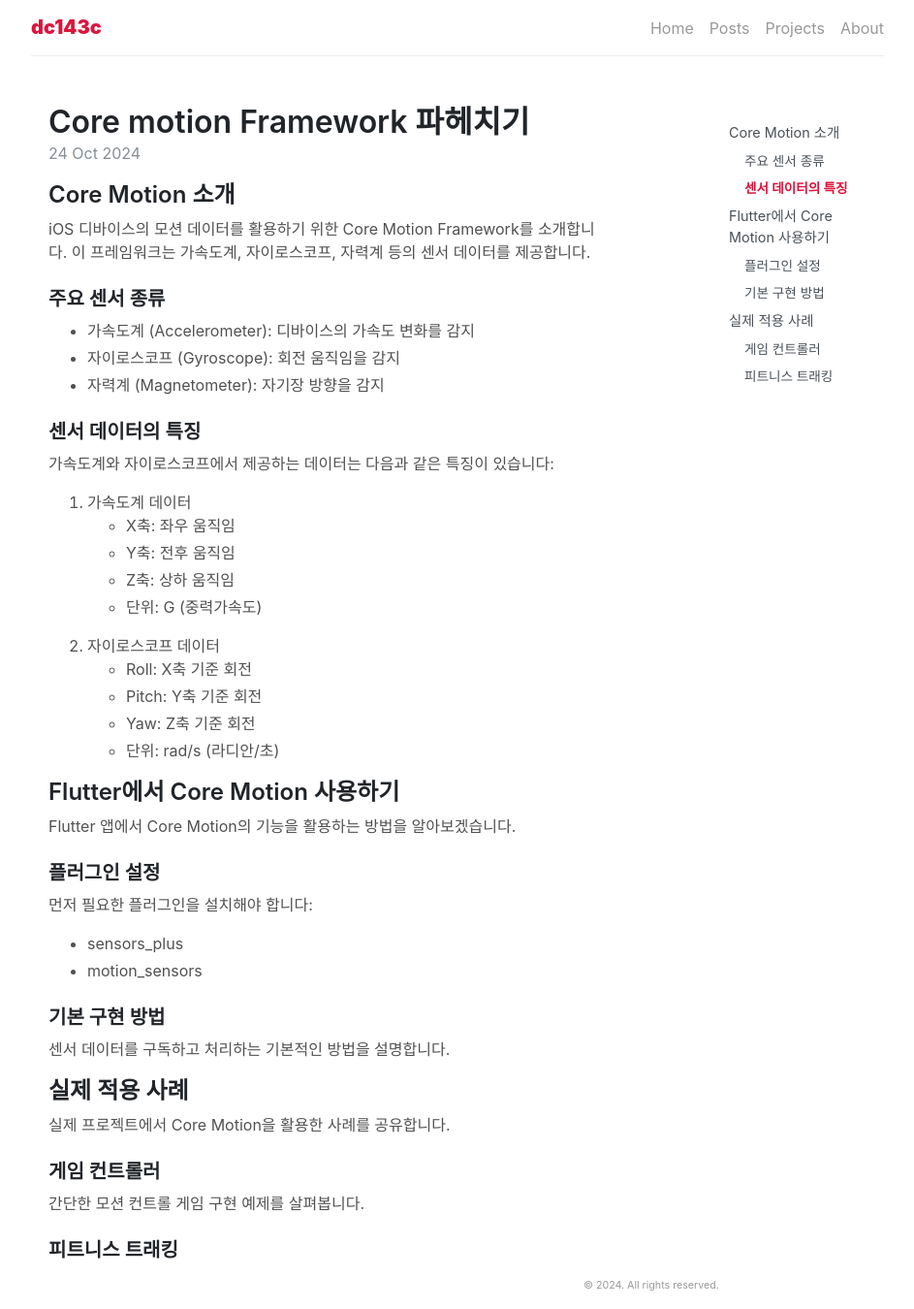
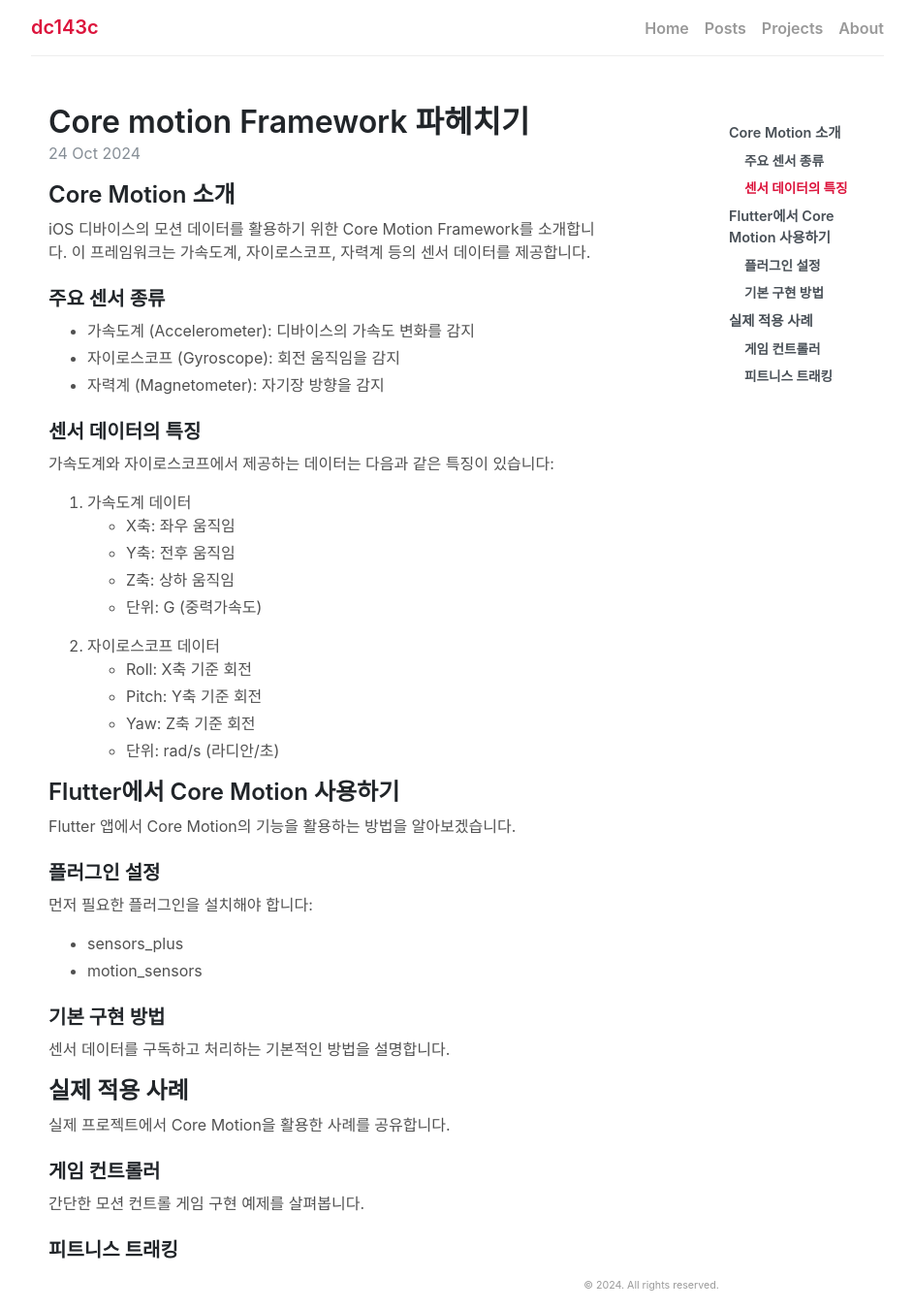
Before and after one commit to dc143cDev/dc143cDev.github.io, a Jekyll site: the page built from _posts/2024-10-29-core-motion.md, in a window 1280 px wide and 1350 px high. Shown: the whole window at 97% size, without its empty margins (168-1111 px from the left). Built offline with Jekyll 4.4.1, drawn with Linux system fonts in a browser that asks for light colours; some web fonts are replaced.

Commit message:
폰트, 레이아웃 변경

```diff
--- a/_config.yml
+++ b/_config.yml
@@ -9,7 +9,7 @@
 
 author:
   name: dc143c
-  bio: 개발자이자 아마추어 작가입니다.<br>유용한 도구와 재밌는 이야기, 게임을 만드는 것에 관심이 있습니다.<br>모바일 앱 개발자로 커리어를 시작하여, Flutter의 한계를 뛰어넘는 작업에 도전중입니다.
+  bio: 모바일 앱 분야로 커리어를 시작한 주니어 개발자입니다.<br>Flutter의 한계를 뛰어넘는 작업에 도전중입니다.
   url: https://dc143cDev.github.io
   email: devc143c@gmail.com
 
--- a/_includes/head.html
+++ b/_includes/head.html
@@ -10,7 +10,8 @@
     {% endif %}
   </title>
 
-  <link rel="stylesheet" href="{{ 'styles.css' | relative_url }}">
+  <link rel="stylesheet" as="style" crossorigin href="https://cdn.jsdelivr.net/gh/orioncactus/pretendard@v1.3.9/dist/web/static/pretendard.min.css" />
+  <link rel="stylesheet" href="{{ 'assets/css/styles.css' | relative_url }}">
   <link rel="apple-touch-icon-precomposed" sizes="144x144" href="{{ '/assets/apple-touch-icon-precomposed.png' | relative_url }}">
   <link rel="shortcut icon" href="{{ '/assets/favicon.ico' | relative_url }}">
   <link rel="alternate" type="application/atom+xml" title="{{ site.title }}" href="{{ 'atom.xml' | relative_url }}">
--- a/_sass/_base.scss
+++ b/_sass/_base.scss
@@ -9,9 +9,9 @@
 }
 
 html {
-  font-family: -apple-system, BlinkMacSystemFont, "Segoe UI", "Roboto", "Oxygen", "Ubuntu", "Cantarell", "Fira Sans", "Droid Sans", "Helvetica Neue", Arial, sans-serif;
-  font-size: 16px;
-  line-height: 1.5;
+  font-family: var(--body-font);
+  font-size: var(--body-font-size);
+  line-height: var(--body-line-height);
 }
 
 body {
@@ -22,12 +22,14 @@
 }
 
 a {
-  color: #268bd2;
+  color: var(--gray-900);
   text-decoration: none;
+  font-weight: 600;
 
   &:hover,
   &:focus {
     text-decoration: underline;
+    color: var(--gray-900);
   }
 }
 
--- /dev/null
+++ b/_sass/_fonts.scss
@@ -0,0 +1,26 @@
+@font-face {
+  font-family: 'Pretendard';
+  font-weight: 400;
+  font-display: swap;
+  src: local('Pretendard Regular'),
+       url(../assets/fonts/pretendard/Pretendard-Regular.woff2) format('woff2'),
+       url(../assets/fonts/pretendard/Pretendard-Regular.woff) format('woff');
+}
+
+@font-face {
+  font-family: 'Pretendard';
+  font-weight: 500;
+  font-display: swap;
+  src: local('Pretendard Medium'),
+       url(../assets/fonts/pretendard/Pretendard-Medium.woff2) format('woff2'),
+       url(../assets/fonts/pretendard/Pretendard-Medium.woff) format('woff');
+}
+
+@font-face {
+  font-family: 'Pretendard';
+  font-weight: 700;
+  font-display: swap;
+  src: local('Pretendard Bold'),
+       url(../assets/fonts/pretendard/Pretendard-Bold.woff2) format('woff2'),
+       url(../assets/fonts/pretendard/Pretendard-Bold.woff) format('woff');
+}
--- a/_sass/_posts.scss
+++ b/_sass/_posts.scss
@@ -65,3 +65,23 @@
     }
   }
 }
+
+.post-summary {
+  margin-bottom: 1.6rem;
+  padding: 0.8rem 0;
+
+  .post-title {
+    margin-bottom: 0.6rem;
+  }
+
+  .post-date {
+    margin-bottom: 0.6rem;
+    font-size: 0.85rem;
+    color: var(--gray-400);
+  }
+
+  .post-excerpt {
+    color: var(--gray-600);
+    line-height: 1.6;
+  }
+}
--- a/styles.scss
+++ b/assets/css/styles.scss
@@ -17,6 +17,7 @@
 // Designed, built, and released under MIT license by @mdo. Learn more at
 // https://github.com/poole/poole.
 
+@import "fonts";
 @import "variables";
 @import "base";
 @import "type";
```
Also changed, not shown: assets/fonts/pretendard/Pretendard-Bold.woff2 (added), assets/fonts/pretendard/Pretendard-Medium.woff2 (added), assets/fonts/pretendard/Pretendard-Regular.woff2 (added), 3 other files.
